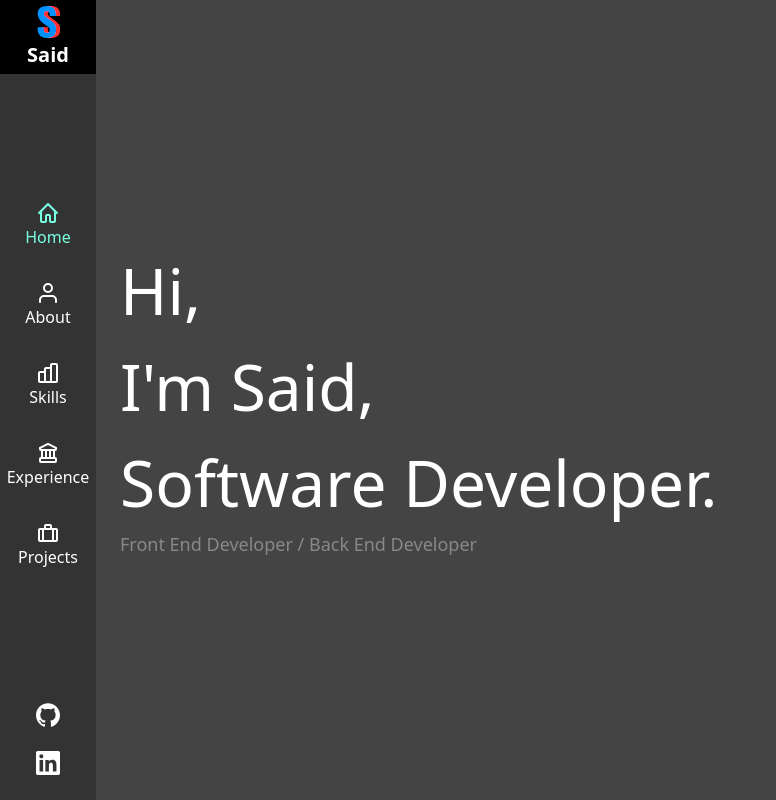
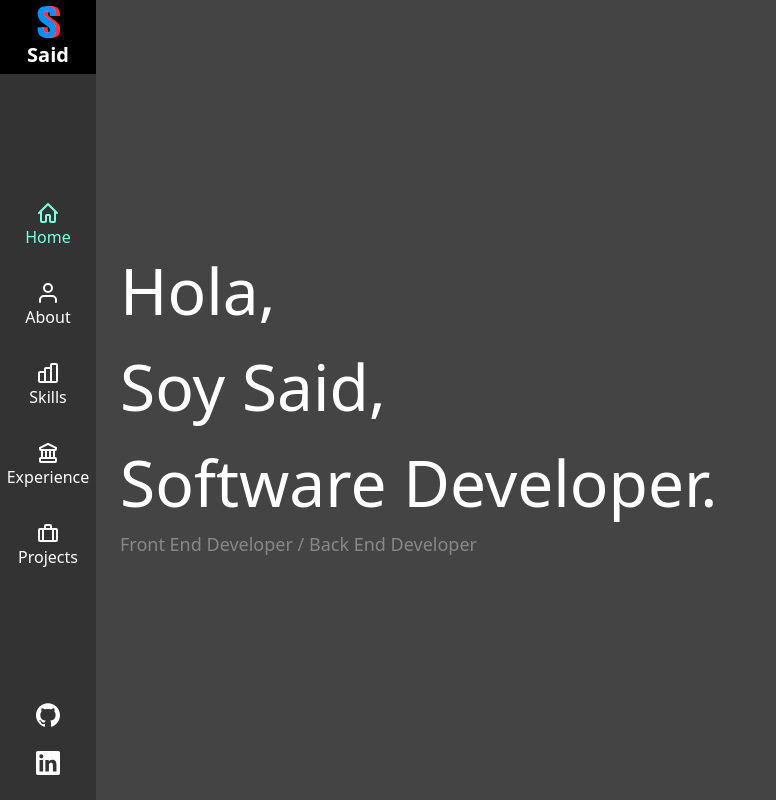
Before and after one commit to Afsoon/Personal-Website, a Next.js app: page / in a window 1280 px wide. Shown: the whole page, without its empty margins (0-776 px from the left). Built offline with nearby package versions, Linux system fonts and the light colour scheme.

Commit message:
generate dynamic introduction text

```diff
--- a/src/pages/index.tsx
+++ b/src/pages/index.tsx
@@ -63,7 +63,7 @@ const Header = () => {
           </span>
         </a>
         <a
-          href="/"
+          href="/experience"
           className="group self-center flex items-center flex-col sm:flex-row lg:flex-col pt-2 lg:p-4"
         >
           <IconBuilding />
@@ -93,110 +93,54 @@ const Header = () => {
   )
 }
 
-const HomeContent = () => (
-  <div className="bg-primary-600 flex-full lg:flex-auto text-white flex-wrap pt-10 pl-4 text-4xl lg:text-6xl lg:p-6 lg:flex lg:items-center">
-    <div className="flex flex-col">
-      <div>
-        <span className="hover:text-support-positive-800 cursor-default">
-          H
-        </span>
-        <span className="hover:text-support-positive-800 cursor-default">
-          i
-        </span>
+const introductionText = 'Hola, Soy Said, Software Developer.'
+
+const eachCharacterAsSpan = (character: string, index: number) => {
+  return (
+    <span
+      className="hover:text-support-positive-800 cursor-default"
+      key={`${character}-${index}`}
+    >
+      {character}
+    </span>
+  )
+}
+
+const eachPhraseInsideOfADiv = (
+  characters: JSX.Element[],
+  index: number,
+  array: JSX.Element[][]
+) => {
+  return (
+    <div key={index}>
+      {characters}
+      {index < array.length - 1 && (
         <span className="hover:text-support-positive-800 cursor-default">
           ,
         </span>
-      </div>
-      <div>
-        <span className="hover:text-support-positive-800 cursor-default">
-          I
-        </span>
-        <span className="hover:text-support-positive-800 cursor-default">
-          '
-        </span>
-        <span className="hover:text-support-positive-800 cursor-default">
-          m
-        </span>
-        &nbsp;
-        <span className="hover:text-support-positive-800 cursor-default">
-          S
-        </span>
-        <span className="hover:text-support-positive-800 cursor-default">
-          a
-        </span>
-        <span className="hover:text-support-positive-800 cursor-default">
-          i
-        </span>
-        <span className="hover:text-support-positive-800 cursor-default">
-          d
-        </span>
-        <span className="hover:text-support-positive-800 cursor-default">
-          ,
+      )}
+    </div>
+  )
+}
+
+const HomeContent = () => {
+  const introductionTextAsHTML = introductionText
+    .split(',')
+    .map(value => {
+      return value.split('').map(eachCharacterAsSpan)
+    })
+    .map(eachPhraseInsideOfADiv)
+  return (
+    <div className="bg-primary-600 flex-full lg:flex-auto text-white flex-wrap pt-10 pl-4 text-4xl lg:text-6xl lg:p-6 lg:flex lg:items-center">
+      <div className="flex flex-col">
+        {introductionTextAsHTML}
+        <span className="text-lg text-primary-400">
+          Front End Developer / Back End Developer
         </span>
       </div>
-      <div>
-        <span className="hover:text-support-positive-800 cursor-default">
-          S
-        </span>
-        <span className="hover:text-support-positive-800 cursor-default">
-          o
-        </span>
-        <span className="hover:text-support-positive-800 cursor-default">
-          f
-        </span>
-        <span className="hover:text-support-positive-800 cursor-default">
-          t
-        </span>
-        <span className="hover:text-support-positive-800 cursor-default">
-          w
-        </span>
-        <span className="hover:text-support-positive-800 cursor-default">
-          a
-        </span>
-        <span className="hover:text-support-positive-800 cursor-default">
-          r
-        </span>
-        <span className="hover:text-support-positive-800 cursor-default">
-          e
-        </span>
-        &nbsp;
-        <span className="hover:text-support-positive-800 cursor-default">
-          D
-        </span>
-        <span className="hover:text-support-positive-800 cursor-default">
-          e
-        </span>
-        <span className="hover:text-support-positive-800 cursor-default">
-          v
-        </span>
-        <span className="hover:text-support-positive-800 cursor-default">
-          e
-        </span>
-        <span className="hover:text-support-positive-800 cursor-default">
-          l
-        </span>
-        <span className="hover:text-support-positive-800 cursor-default">
-          o
-        </span>
-        <span className="hover:text-support-positive-800 cursor-default">
-          p
-        </span>
-        <span className="hover:text-support-positive-800 cursor-default">
-          e
-        </span>
-        <span className="hover:text-support-positive-800 cursor-default">
-          r
-        </span>
-        <span className="hover:text-support-positive-800 cursor-default">
-          .
-        </span>
-      </div>
-      <span className="text-lg text-primary-400">
-        Front End Developer / Back End Developer
-      </span>
     </div>
-  </div>
-)
+  )
+}
 
 const Home = () => (
   <div className="h-screen w-screen overflow-hidden flex flex-col lg:flex-row">
```
